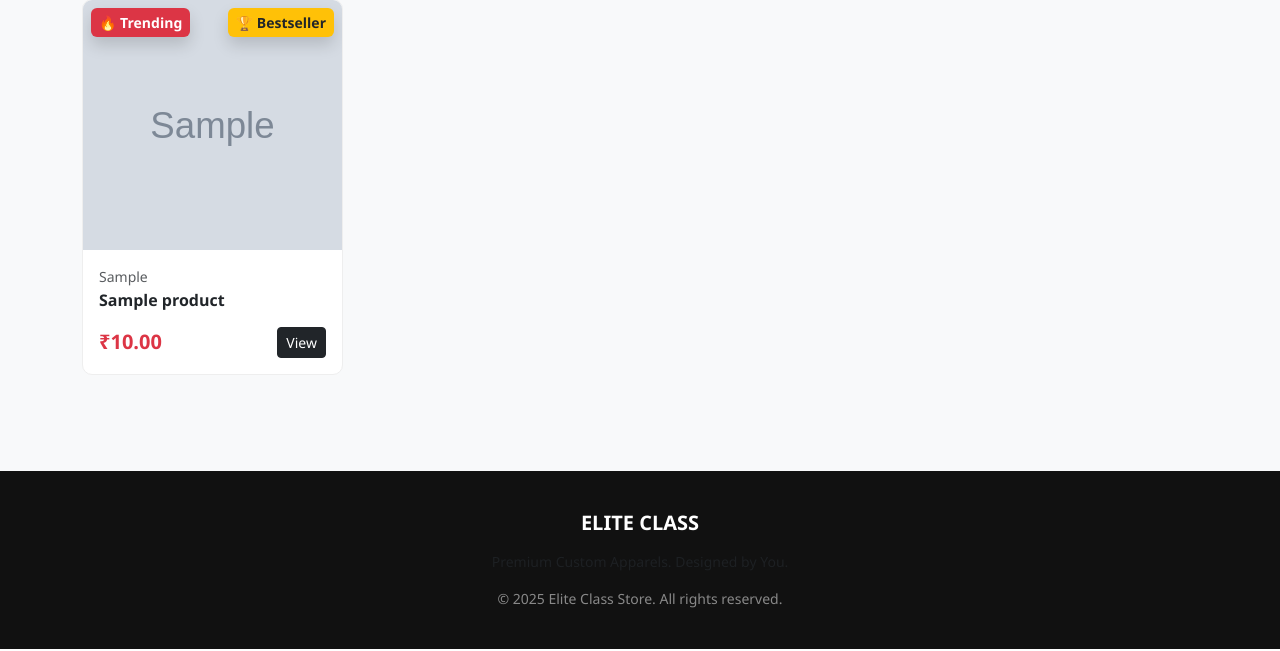
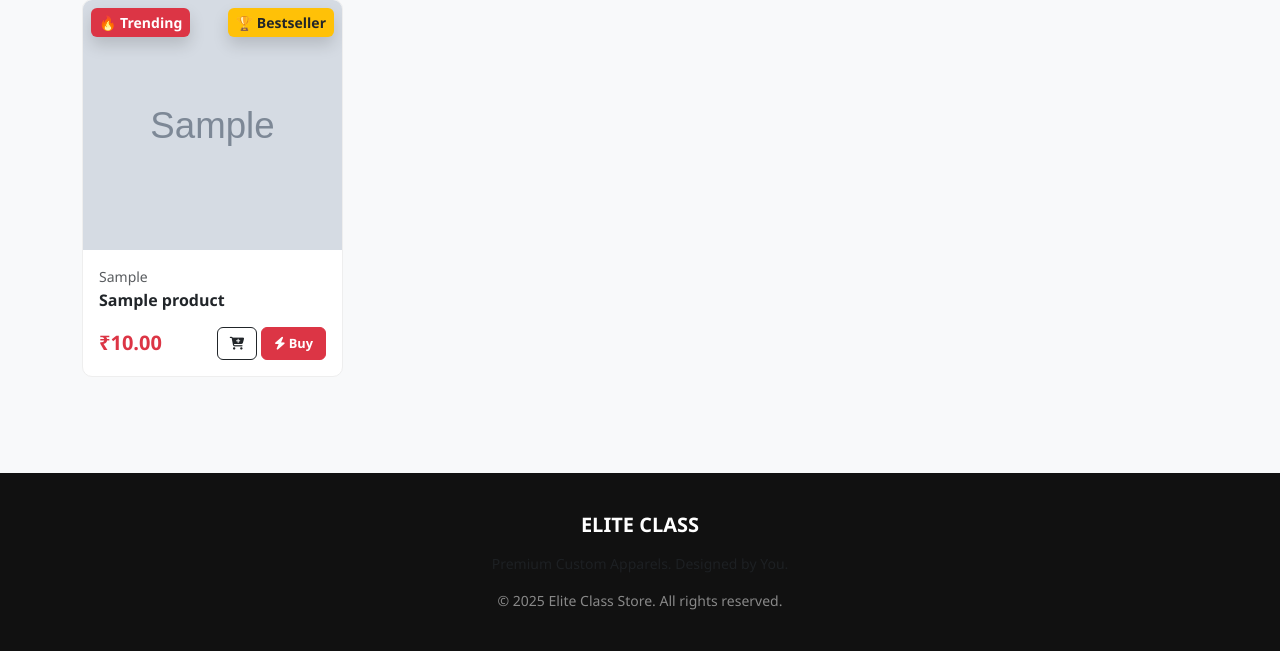
Before and after one commit to zahidbasha353-droid/trendflix-live, a Django app: page / in a window 1280 px wide. Shown: the part 1042-1693 px from the top of the page. Run offline with Django 5.2, Linux system fonts and the light colour scheme; tables that the repository leaves empty hold one stand-in row (values such as "Sample post"); grey boxes marked "Sample" are stand-in pictures.

Commit message:
Added Buy Now link

```diff
--- a/store/templates/store/home.html
+++ b/store/templates/store/home.html
@@ -3,7 +3,7 @@
 {% block content %}
 
 <style>
-    /* HERO SECTION */
+    /* HERO SECTION (OLD DESIGN) */
     .hero-section {
         background: url('https://images.unsplash.com/photo-1523381210434-271e8be1f52b?ixlib=rb-1.2.1&auto=format&fit=crop&w=1350&q=80') no-repeat center center/cover;
         height: 450px;
@@ -21,7 +21,7 @@
     }
     .hero-content { position: relative; z-index: 1; }
 
-    /* TRUST BADGES SECTION */
+    /* TRUST BADGES SECTION (OLD DESIGN) */
     .trust-bar {
         background: white;
         box-shadow: 0 4px 15px rgba(0,0,0,0.05);
@@ -50,7 +50,7 @@
         .hero-section { height: 300px; }
     }
 
-    /* PRODUCT CARDS */
+    /* PRODUCT CARDS (OLD DESIGN) */
     .product-card {
         transition: 0.3s;
         border: 1px solid #eee;
@@ -62,6 +62,9 @@
         box-shadow: 0 10px 20px rgba(0,0,0,0.1);
     }
     .card-img-top { height: 250px; object-fit: cover; }
+
+    /* NEW BUTTON STYLE (Amazon Logic) */
+    .btn-action { font-size: 0.8rem; font-weight: 600; padding: 6px 12px; }
 </style>
 
 <section class="hero-section">
@@ -145,9 +148,21 @@
 
                     <div class="d-flex justify-content-between align-items-center mt-3">
                         <span class="text-danger fw-bold fs-5">₹{{ product.selling_price }}</span>
-                        <a href="{% url 'product_detail' product.id %}" class="btn btn-sm btn-dark">View</a>
+
+                        <div class="d-flex gap-1">
+                            <form action="{% url 'add_to_cart' product.id %}" method="POST">
+                                {% csrf_token %}
+                                <button type="submit" class="btn btn-outline-dark btn-action" title="Add to Cart">
+                                    <i class="fa-solid fa-cart-plus"></i>
+                                </button>
+                            </form>
+
+                            <a href="{% url 'buy_now' product.id %}" class="btn btn-danger btn-action text-white" title="Buy Now">
+                                <i class="fa-solid fa-bolt"></i> Buy
+                            </a>
+                        </div>
                     </div>
-                </div>
+                    </div>
             </div>
         </div>
         {% endfor %}
--- a/store/urls.py
+++ b/store/urls.py
@@ -4,17 +4,27 @@ from . import views
 urlpatterns = [
     path('', views.home, name='home'),
     path('product/<int:product_id>/', views.product_detail, name='product_detail'),
+
+    # Cart Actions
     path('cart/', views.cart_view, name='cart'),
     path('add-to-cart/<int:product_id>/', views.add_to_cart, name='add_to_cart'),
+
+    # 🔥 INDHA LINE ADD PANNITEN (Buy Now Button work aaga)
+    path('buy-now/<int:product_id>/', views.buy_now, name='buy_now'),
+
     path('remove-from-cart/<int:item_id>/', views.remove_from_cart, name='remove_from_cart'),
+
+    # Checkout & Order
     path('checkout/', views.checkout_view, name='checkout'),
     path('place-cod-order/', views.place_cod_order, name='place_cod_order'),
     path('order-success/', views.order_success_view, name='order_success'),
 
+    # Auth
     path('login/', views.login_view, name='login'),
     path('logout/', views.logout_view, name='logout'),
     path('register/', views.register_view, name='register'),
 
+    # Custom & Dashboards
     path('custom-design/', views.custom_design_view, name='custom_design'),
     path('dashboard/designer/', views.designer_dashboard, name='designer_dashboard'),
     path('dashboard/owner/', views.owner_dashboard, name='owner_dashboard'),
```
